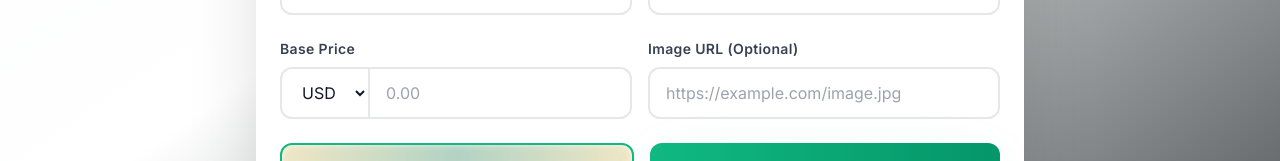
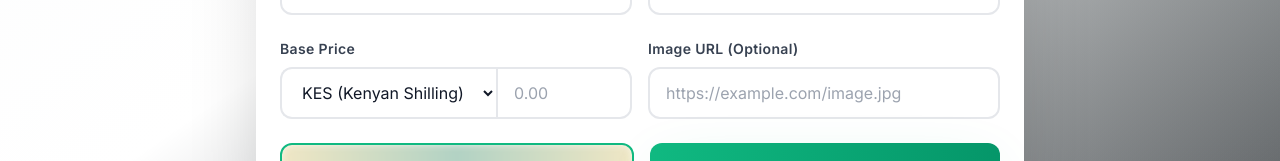
Before and after one commit to MathewKioko/TicketHub, a Next.js app: page /events/create in a window 1280 px wide. Shown: the part 711-872 px from the top of the page. Built offline with nearby package versions, Linux system fonts and the light colour scheme; no server answers.

Commit message:
fix: add KES currency and convert amounts to cents for Paystack

```diff
--- a/app/api/paystack/checkout/route.ts
+++ b/app/api/paystack/checkout/route.ts
@@ -86,8 +86,9 @@ export async function POST(request: NextRequest) {
       0
     )
 
-    // Prices are in KES - send directly to Paystack
-    const amountInKES = Math.round(totalAmount)
+    // Prices are in KES - convert to cents (Paystack expects smallest currency unit)
+    // For KES: 1 KES = 100 cents
+    const amountInCents = Math.round(totalAmount * 100)
 
     // Generate unique reference
     const reference = generateTicketReference()
@@ -99,7 +100,7 @@ export async function POST(request: NextRequest) {
     // Initialize Paystack payment
     const payment = await initializePayment({
       email: user.email,
-      amount: amountInKES,
+      amount: amountInCents,
       reference,
       userId: currentUser.id,
       eventId: tickets[0].eventId,
--- a/app/api/paystack/initialize/route.ts
+++ b/app/api/paystack/initialize/route.ts
@@ -71,8 +71,9 @@ export async function POST(request: NextRequest) {
       0
     )
 
-    // Prices are in KES - send directly to Paystack
-    const amountInKES = Math.round(totalAmount)
+    // Prices are in KES - convert to cents (Paystack expects smallest currency unit)
+    // For KES: 1 KES = 100 cents
+    const amountInCents = Math.round(totalAmount * 100)
 
     // Generate unique reference
     const reference = generateTicketReference()
@@ -84,7 +85,7 @@ export async function POST(request: NextRequest) {
     // Initialize Paystack payment
     const payment = await initializePayment({
       email,
-      amount: amountInKES,
+      amount: amountInCents,
       reference,
       userId,
       eventId: tickets[0].eventId,
--- a/app/api/paystack/verify/[reference]/route.ts
+++ b/app/api/paystack/verify/[reference]/route.ts
@@ -86,8 +86,8 @@ export async function GET(request: NextRequest, { params }: RouteParams) {
     }
 
     // Additional security checks
-    // Prices are stored in KES - compare directly
-    const expectedAmount = Math.round(firstTicket.price)
+    // Prices are stored in KES - Paystack returns amount in cents
+    const expectedAmount = Math.round(firstTicket.price * 100)
     if (verification.amount !== expectedAmount) {
       console.error('Amount mismatch:', {
         expected: expectedAmount,
--- a/app/events/create/page.tsx
+++ b/app/events/create/page.tsx
@@ -153,9 +153,10 @@ export default function CreateEventPage() {
                       onChange={(e) => setFormData({ ...formData, currency: e.target.value })}
                       className="px-4 py-3 border-2 border-r-0 border-gray-200 rounded-l-xl focus:ring-4 focus:ring-primary-500/20 focus:border-primary-500 outline-none text-gray-900 bg-white/90 backdrop-blur-sm transition-all duration-300 hover:border-gray-300"
                     >
-                      <option value="USD">USD</option>
-                      <option value="EUR">EUR</option>
-                      <option value="GBP">GBP</option>
+                      <option value="KES">KES (Kenyan Shilling)</option>
+                      <option value="USD">USD (US Dollar)</option>
+                      <option value="EUR">EUR (Euro)</option>
+                      <option value="GBP">GBP (British Pound)</option>
                     </select>
                     <Input
                       type="number"
```
